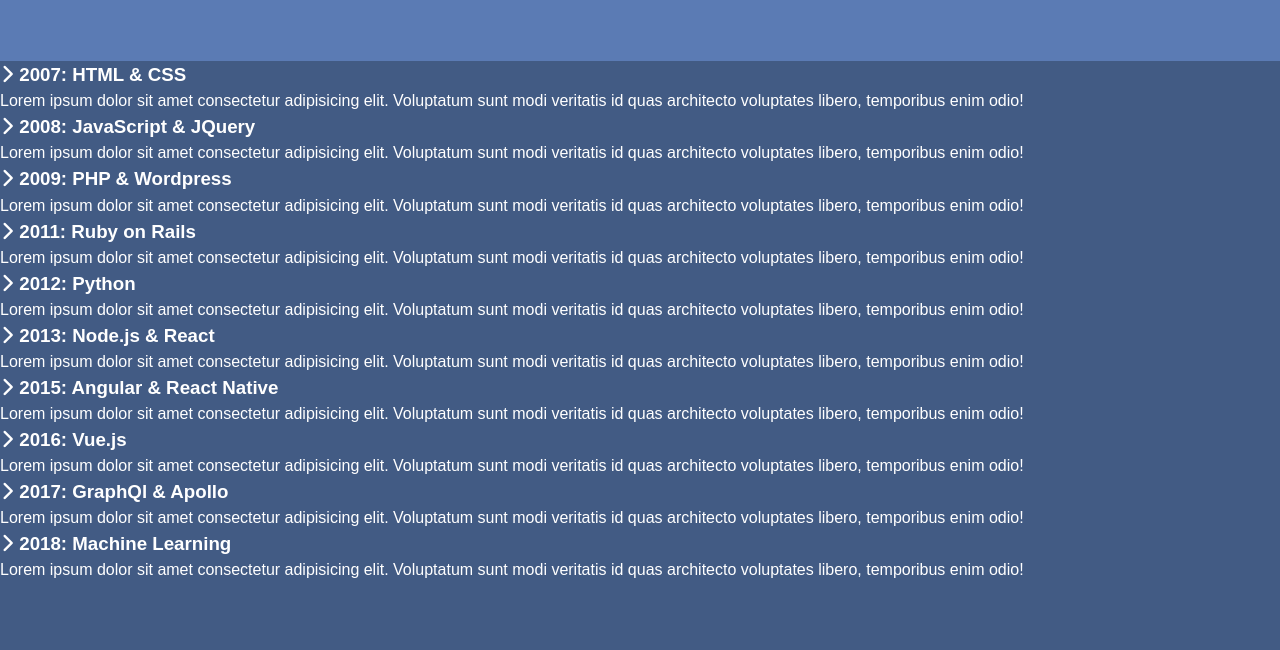
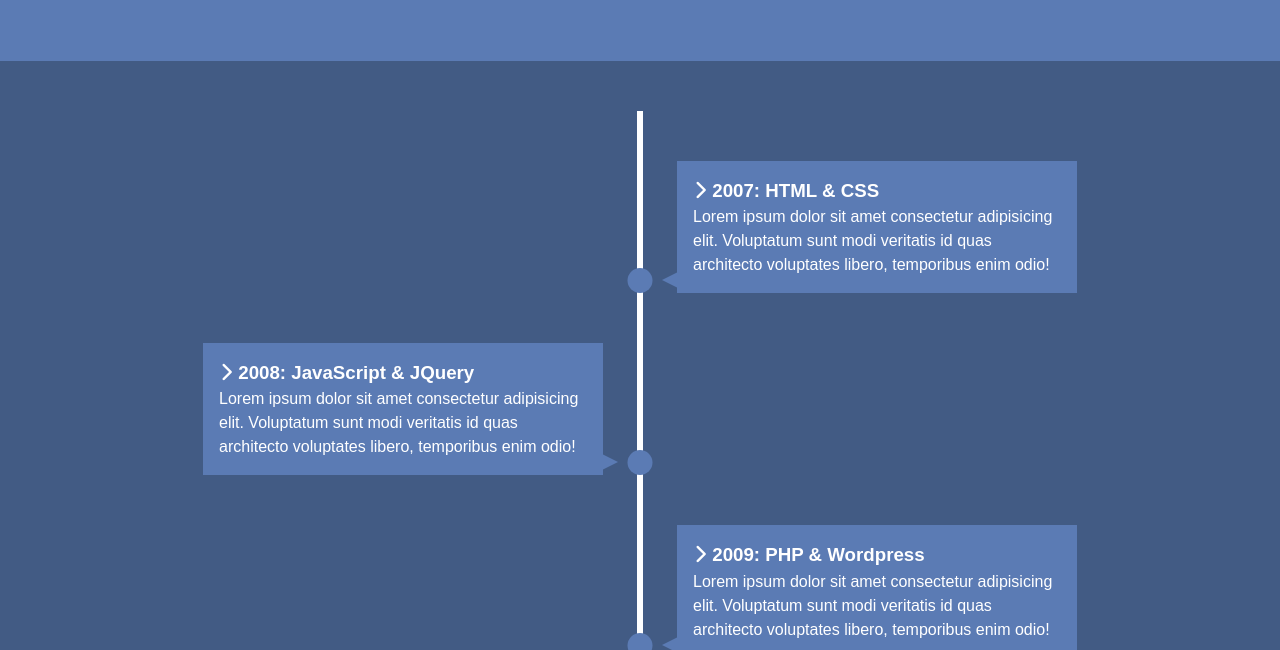
Before and after one commit to ZlataEkert/knowledge_resume, a plain HTML site: page index.html in a window 1280 px wide. Shown: the part 150-800 px from the top of the page. Drawn offline with Linux system fonts and the light colour scheme.

Commit message:
create line, boxes and dots, add right side and left side arrows

```diff
--- a/style.css
+++ b/style.css
@@ -32,3 +32,76 @@ body {
 h1 {
     font-size: 2.3rem;
 }
+
+#timeline ul {
+    background: var(--primary-color);
+    padding: 50px 0;
+}
+
+/* Create Line */
+#timeline ul li {
+    list-style: none;
+    position: relative;
+    width: 6px;
+    margin: 0 auto;
+    padding-top: 50px;
+    background: #fff;
+}
+
+/* Boxes */
+#timeline ul li div {
+    position: relative;
+    bottom: 0;
+    width: 400px;
+    padding: 1rem;
+    background: var(--secondary-color);
+    transition: all 0.5s ease-in-out;
+}
+
+/* Right Side */
+#timeline ul li:nth-child(odd) div {
+    left: 40px;
+}
+
+/* Left Side */
+#timeline ul li:nth-child(even) div {
+    left: -434px;
+}
+
+/* Dots */
+#timeline ul li:after {
+    content: '';
+    position: absolute;
+    left: 50%;
+    bottom: 0;
+    width: 25px;
+    height: 25px;
+    background: var(--secondary-color);
+    transform: translateX(-50%);
+    border-radius: 50%;
+    transition: background 0.5s ease-in-out;
+}
+
+/* Arrows Base */
+#timeline div:before {
+    content: '';
+    position: absolute;
+    bottom: 5px;
+    width: 0;
+    height: 0;
+    border-style: solid;
+}
+
+/* Right Side Arrows */
+#timeline ul li:nth-child(odd) div:before {
+    left: -15px;
+    border-width: 8px 16px 8px 0;
+    border-color: transparent var(--secondary-color) transparent transparent;
+}
+
+/* Left Side Arrows */
+#timeline ul li:nth-child(even) div:before {
+    right: -15px;
+    border-width: 8px 0 8px 16px;
+    border-color: transparent transparent transparent var(--secondary-color) ;
+}
```
